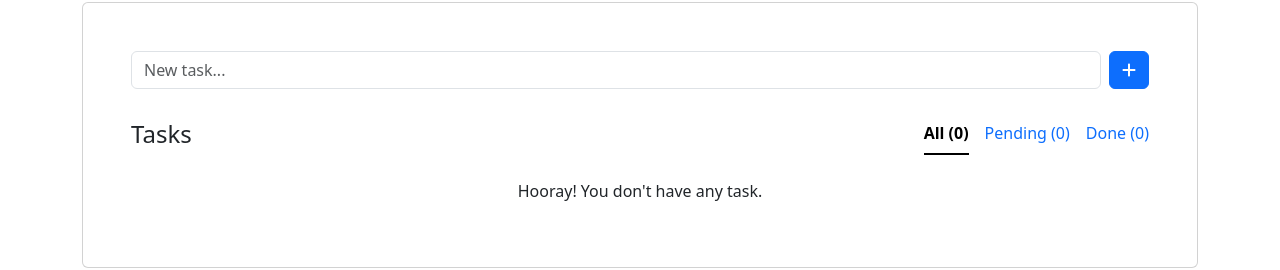
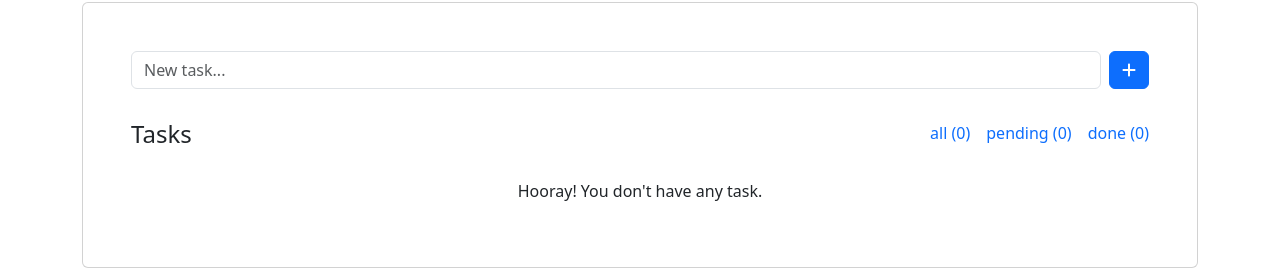
Before and after one commit to teonator/pwa-todo, a Vue app: page / in a window 1280 px wide. Shown: the part 110-380 px from the top of the page. Built offline with nearby package versions, Linux system fonts and the light colour scheme.

Commit message:
Refactor task filter into component.

```diff
--- a/src/App.vue
+++ b/src/App.vue
@@ -1,11 +1,17 @@
 <script>
+import TaskFilter from './components/TaskFilter.vue'
+
 export default {
+    components: {
+        TaskFilter
+    },
     data() {
         return {
             tasks: [],
             task: '',
             filter: '',
             error: '',
+            receivedValue: '',
         }
     },
     methods: {
@@ -57,6 +63,9 @@ export default {
         validateTask( task ) {
             return task.length > 0;
         },
+        test( a ) {
+            console.log(a);
+        }
     },
 }
 </script>
@@ -82,34 +91,24 @@ export default {
             <div class="d-flex align-items-center mt-4">
                 <h4 class="flex-fill m-0">Tasks</h4>
 
+                {{ receivedValue }}
+
                 <ul class="nav nav-underline flex-fill justify-content-end">
-                    <li class="nav-item">
-                        <a @click.prevent="filter=''" :class="{ 'active': filter == '' }" class="nav-link" href="#">
-                            All ({{ countTasks() }})
-                        </a>
-                    </li>
-                    <li class="nav-item">
-                        <a @click.prevent="filter='pending'" :class="{ 'active': filter == 'pending' }" class="nav-link" href="#">
-                            Pending ({{ countTasks( 'pending' ) }})
-                        </a>
-                    </li>
-                    <li class="nav-item">
-                        <a @click.prevent="filter='done'" :class="{ 'active': filter == 'done' }" class="nav-link" href="#">
-                            Done ({{ countTasks('done' ) }})
-                        </a>
-                    </li>
+                    <TaskFilter @select="filter = $event" :counter="countTasks" :active=filter type="all" />
+                    <TaskFilter @select="filter = $event" :counter="countTasks" :active=filter type="pending" />
+                    <TaskFilter @select="filter = $event" :counter="countTasks" :active=filter type="done" />
                 </ul>
             </div>
 
             <div v-show="countTasks( filter )" class="list-group mt-3">
                 <div v-for="task in getTasks( filter )" class="list-group-item list-group-item-action d-flex align-items-center">
-                    <a @:click.prevent="editTask( task.id )" :class="[ task.done ? 'btn-outline-success' : 'btn-outline-secondary text-white' ]" class="btn btn-sm me-2">
+                    <a @click.prevent="editTask( task.id )" :class="[ task.done ? 'btn-outline-success' : 'btn-outline-secondary text-white' ]" class="btn btn-sm me-2">
                         <font-awesome-icon icon="fa-solid fa-check" />
                     </a>
 
                     <p :class="{ 'text-decoration-line-through': task.done }" class="flex-grow-1 mb-0 text-secondary">{{ task.label }}</p>
 
-                    <a @:click.prevent="deleteTask( task.id )" class="btn btn-sm text-danger">
+                    <a @click.prevent="deleteTask( task.id )" class="btn btn-sm text-danger">
                         <font-awesome-icon icon="fa-solid fa-trash" />
                     </a>
                 </div>
--- /dev/null
+++ b/src/components/TaskFilter.vue
@@ -0,0 +1,17 @@
+<script>
+export default {
+    props: [
+        'type',
+        'active',
+        'counter',
+    ],
+}
+</script>
+
+<template>
+<li class="nav-item">
+    <a @click.prevent="$emit( 'select', type )" :class="{ 'active': active == type }" class="nav-link" href="#">
+        {{ type }} ({{ counter( type ) }})
+    </a>
+</li>
+</template>
```
